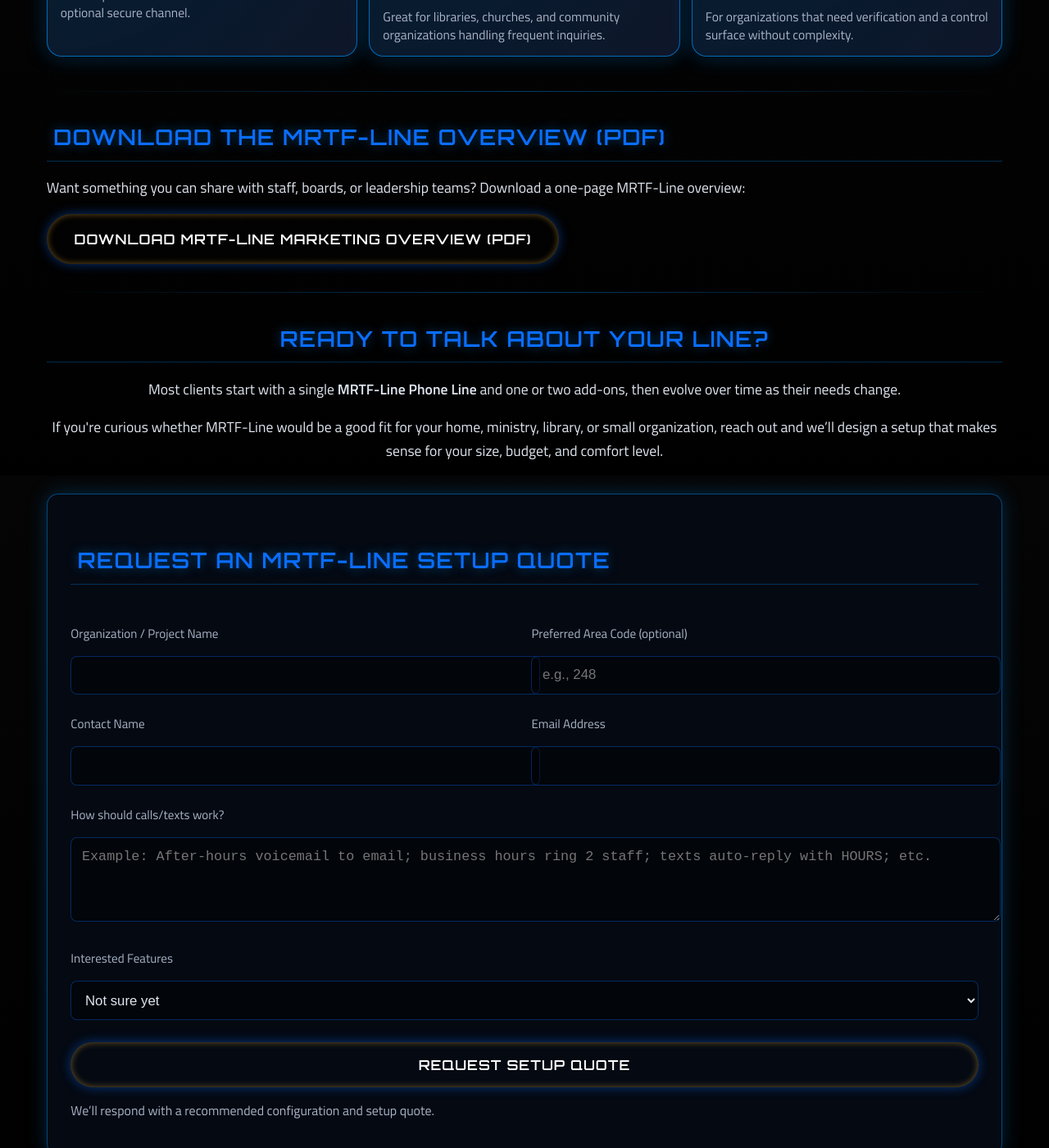
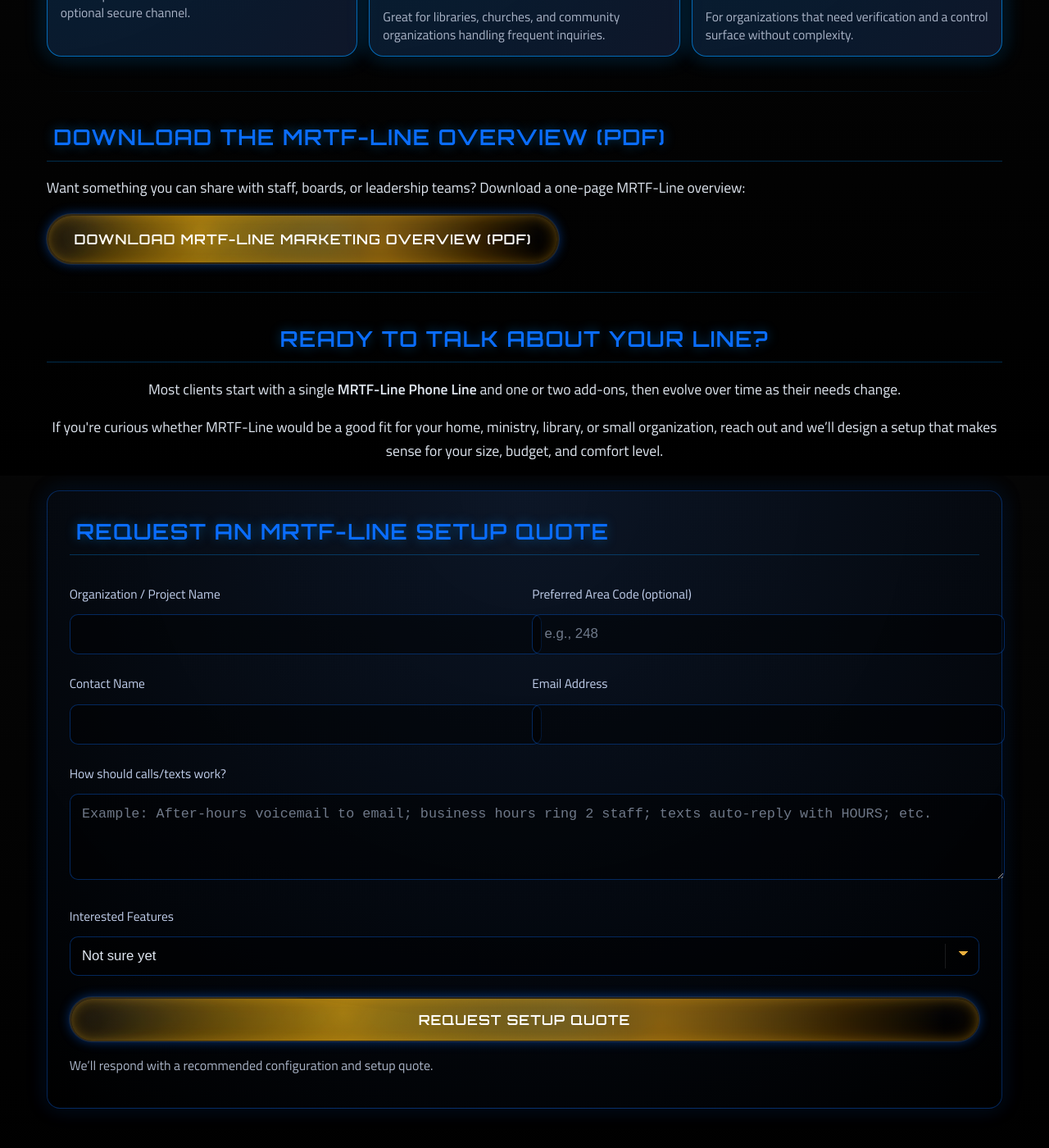
Before and after one commit to markisrt4/mrtechforge.github.io, a Jekyll site: the page built from services/mrtf-line.md, in a window 1280 px wide and 1400 px high, scrolled down 3020 px. Shown: the whole window at 82% size. Built offline with Jekyll 4.4.1, drawn with Linux system fonts in a browser that asks for light colours.

Commit message:
mostly cosmetic changes

```diff
--- a/_sass/_buttons.scss
+++ b/_sass/_buttons.scss
@@ -1,6 +1,6 @@
 /* ==========================================================
-   M.R. TECHFORGE — CLASSIC FORGE BUTTONS (v2.1 Polished)
-   Large • Rounded • Gradient • Glow • Animated Hover Sweep
+   M.R. TECHFORGE — CLASSIC FORGE BUTTONS (v3.0 Molten Core)
+   Large • Rounded • Gradient • Molten interior • Hover flare
    ========================================================== */
 
 .btn {
@@ -13,46 +13,20 @@
 
   font-family: "Orbitron", sans-serif;
   font-size: 1rem;
-  font-weight: 700;
+  font-weight: 800;
   text-transform: uppercase;
   letter-spacing: 1px;
 
   text-decoration: none;
   cursor: pointer;
-
   position: relative;
   overflow: hidden;
+
   z-index: 5;
+  transition: transform 0.22s ease, box-shadow 0.25s ease, filter 0.25s ease;
+  pointer-events: auto;
 
-  transition: transform 0.25s ease, box-shadow 0.25s ease;
-  pointer-events: auto;
-}
-
-/* Forge Glow */
-.btn-forge {
-  background: linear-gradient(
-    90deg,
-    var(--forge-hotmetal-dark),
-    var(--forge-hotmetal),
-    var(--forge-accent),
-    var(--forge-accent-dark)
-  );
-
-  background-size: 260%;
-  color: white;
-
-  box-shadow:
-    0 0 14px rgba(var(--forge-accent-rgb), 0.45),
-    inset 0 0 8px rgba(var(--forge-hotmetal-rgb), 0.45);
-}
-
-.btn-forge:hover {
-  transform: translateY(-3px);
-  background-position: 100% 0;
-
-  box-shadow:
-    0 0 26px rgba(var(--forge-accent-rgb), 0.88),
-    inset 0 0 10px rgba(var(--forge-hotmetal-rgb), 0.75);
+  border: 0;
 }
 
 /* Optional icon support */
@@ -62,41 +36,151 @@
   font-size: 1.1rem;
 }
 
-/* Ripple effect */
+/* ---------------------------------------
+   Forge button w/ “molten core”
+---------------------------------------- */
+.btn-forge {
+  color: #ffffff;
+
+  /* outer shell gradient */
+  background: linear-gradient(
+    90deg,
+    var(--forge-hotmetal-dark),
+    var(--forge-hotmetal),
+    var(--forge-accent),
+    var(--forge-accent-dark)
+  );
+  background-size: 260%;
+
+  box-shadow:
+    0 0 14px rgba(var(--forge-accent-rgb), 0.45),
+    inset 0 0 10px rgba(var(--forge-hotmetal-rgb), 0.40);
+
+  /* crisp edges */
+  outline: 1px solid rgba(255,255,255,0.08);
+}
+
+/* molten layer */
+.btn-forge::before {
+  content: "";
+  position: absolute;
+  inset: 2px;              /* creates “rim” */
+  border-radius: 999px;
+  z-index: -1;
+
+  background:
+    radial-gradient(circle at 30% 35%, rgba(251,191,36,0.65), transparent 45%),
+    radial-gradient(circle at 65% 60%, rgba(245,158,11,0.55), transparent 48%),
+    radial-gradient(circle at 55% 25%, rgba(56,189,248,0.22), transparent 55%),
+    linear-gradient(180deg, rgba(10,10,12,0.55), rgba(0,0,0,0.65));
+
+  box-shadow:
+    inset 0 0 16px rgba(251,191,36,0.22),
+    inset 0 0 28px rgba(245,158,11,0.14);
+
+  filter: saturate(1.1);
+  animation: moltenDrift 5.8s ease-in-out infinite;
+  opacity: 0.95;
+}
+
+/* shimmer / heat sweep */
+.btn-forge::after {
+  content: "";
+  position: absolute;
+  inset: -40% -60%;
+  z-index: 0;
+
+  background: linear-gradient(
+    120deg,
+    transparent 35%,
+    rgba(255,255,255,0.12) 48%,
+    rgba(251,191,36,0.20) 52%,
+    transparent 65%
+  );
+
+  transform: translateX(-18%) rotate(8deg);
+  opacity: 0.35;
+  transition: opacity 0.25s ease, transform 0.35s ease;
+  pointer-events: none;
+}
+
+/* keep text above effects */
+.btn-forge > * {
+  position: relative;
+  z-index: 2;
+}
+
+.btn-forge:hover {
+  transform: translateY(-3px);
+  background-position: 100% 0;
+
+  box-shadow:
+    0 0 30px rgba(var(--forge-accent-rgb), 0.78),
+    0 0 18px rgba(var(--forge-hotmetal-rgb), 0.45),
+    inset 0 0 12px rgba(var(--forge-hotmetal-rgb), 0.55);
+
+  filter: brightness(1.03);
+}
+
+.btn-forge:hover::after {
+  opacity: 0.55;
+  transform: translateX(6%) rotate(8deg);
+}
+
+.btn-forge:active {
+  transform: translateY(-1px) scale(0.99);
+}
+
+/* Secondary + Ghost variants for your thanks page buttons */
+.btn-forge-secondary {
+  box-shadow:
+    0 0 12px rgba(var(--forge-hotmetal-rgb), 0.35),
+    inset 0 0 10px rgba(var(--forge-accent-rgb), 0.22);
+}
+
+.btn-forge-ghost {
+  background: rgba(0,0,0,0.35);
+  border: 1px solid rgba(var(--forge-accent-rgb), 0.40);
+  box-shadow: 0 0 14px rgba(var(--forge-accent-rgb), 0.18);
+}
+
+.btn-forge-ghost::before,
+.btn-forge-ghost::after {
+  display: none;
+}
+
+.btn-forge-ghost:hover {
+  box-shadow: 0 0 22px rgba(var(--forge-accent-rgb), 0.35);
+}
+
+/* Molten drift animation */
+@keyframes moltenDrift {
+  0%   { transform: scale(1) translate(0, 0); }
+  40%  { transform: scale(1.02) translate(1px, -1px); }
+  70%  { transform: scale(1.015) translate(-1px, 1px); }
+  100% { transform: scale(1) translate(0, 0); }
+}
+
+/* Ripple effect (your original behavior, but improved) */
 .btn::after {
+  /* NOTE: we already use ::after for the forge shimmer.
+     So ripple is applied only to .btn (non-forge) unless you want both.
+     If you want ripple on forge buttons too, tell me and I’ll combine them cleanly. */
+}
+
+.btn:not(.btn-forge)::after {
   content: "";
   position: absolute;
   width: 1px;
   height: 1px;
-
   background: rgba(255,255,255,0.45);
   border-radius: 50%;
   opacity: 0;
-
   transform: scale(1);
   transition: transform 0.55s ease, opacity 0.55s ease;
 }
 
-.btn:active::after {
+.btn:not(.btn-forge):active::after {
   opacity: 1;
   transform: scale(85);
 }
-
-/* Make <button class="btn btn-forge"> match <a> buttons */
-button.btn {
-  border: none;
-  background: transparent;
-  appearance: none;
-  -webkit-appearance: none;
-}
-
-/* Ensure buttons inherit the same text color */
-button.btn.btn-forge {
-  color: white;
-}
-
-/* Improve accessibility: focus ring */
-.btn:focus-visible {
-  outline: 2px solid rgba(var(--forge-accent-rgb), 0.85);
-  outline-offset: 3px;
-}
--- a/_sass/_forms.scss
+++ b/_sass/_forms.scss
@@ -1,81 +1,135 @@
 /* ==========================================================
-   M.R. TECHFORGE — FORMS (v1.0)
-   Contact page form
+   M.R. TECHFORGE — FORMS (v2.0)
+   Global form styling + Netlify forms + clean responsive grids
    ========================================================== */
 
 .forge-form {
-  margin-top: 2rem;
+  margin-top: 1.2rem;
 }
 
+/* Inputs */
 .forge-form input,
-.forge-form textarea {
+.forge-form textarea,
+.forge-form select {
   width: 100%;
-  padding: 0.75rem;
-  margin: 0.6rem 0;
-
-  background: rgba(0,0,0,0.4);
+  padding: 0.8rem 0.85rem;
+  margin: 0.55rem 0;
+  background: rgba(0,0,0,0.45);
   border: 1px solid rgba(var(--forge-accent-rgb),0.35);
-  border-radius: 8px;
-
+  border-radius: 10px;
   color: var(--forge-text);
   font-size: 1rem;
+  transition: border-color 0.2s ease, box-shadow 0.25s ease, transform 0.12s ease;
+}
+
+.forge-form input::placeholder,
+.forge-form textarea::placeholder {
+  color: rgba(200, 215, 240, 0.55);
 }
 
 .forge-form input:focus,
-.forge-form textarea:focus {
-  border-color: var(--forge-hotmetal);
-  outline: none;
-  box-shadow: 0 0 14px rgba(var(--forge-hotmetal-rgb),0.4);
-}
-
-/* ==========================================================
-   MRTF additions — form layout upgrades (still generic)
-   ========================================================== */
-
-.forge-form label {
-  display: block;
-  font-size: 0.9rem;
-  margin-top: 0.85rem;
-  margin-bottom: 0.25rem;
-  color: var(--forge-subtext);
-}
-
-.forge-form select {
-  width: 100%;
-  padding: 0.75rem;
-  margin: 0.6rem 0;
-  background: rgba(0,0,0,0.4);
-  border: 1px solid rgba(var(--forge-accent-rgb),0.35);
-  border-radius: 8px;
-  color: var(--forge-text);
-  font-size: 1rem;
-}
-
+.forge-form textarea:focus,
 .forge-form select:focus {
   border-color: var(--forge-hotmetal);
   outline: none;
-  box-shadow: 0 0 14px rgba(var(--forge-hotmetal-rgb),0.4);
+  box-shadow: 0 0 16px rgba(var(--forge-hotmetal-rgb),0.35);
 }
 
-/* Nice grouped rows for desktop */
-.forge-form .form-grid {
+/* Labels */
+.forge-form label {
+  display: block;
+  margin-top: 0.85rem;
+  margin-bottom: 0.15rem;
+  font-size: 0.92rem;
+  color: rgba(210, 225, 255, 0.92);
+}
+
+/* Optional wrapper card */
+.forge-form-card {
+  margin: 2rem 0;
+  padding: 1.6rem 1.6rem 1.4rem;
+  border-radius: 16px;
+  background: radial-gradient(circle at top, rgba(59,130,246,.14), rgba(0,0,0,.88));
+  border: 1px solid rgba(var(--forge-accent-rgb), 0.35);
+  box-shadow:
+    0 0 18px rgba(0,0,0,0.55),
+    0 0 26px rgba(var(--forge-accent-rgb), 0.18);
+}
+
+.forge-form-card h2,
+.forge-form-card h3 {
+  margin-top: 0;
+}
+
+/* Responsive 2-col grid used by your form */
+.form-grid {
   display: grid;
-  grid-template-columns: 1fr 1fr;
-  gap: 1rem;
+  grid-template-columns: repeat(2, minmax(0, 1fr));
+  gap: 0.9rem 1.1rem;
 }
 
 @media (max-width: 760px) {
-  .forge-form .form-grid {
-    grid-template-columns: 1fr;
-  }
+  .form-grid { grid-template-columns: 1fr; }
+  .forge-form-card { padding: 1.2rem 1.1rem; }
 }
 
-/* Form container card styling (optional but clean) */
-.forge-form-card {
-  margin: 2.2rem 0 1.2rem;
-  padding: 1.5rem 1.7rem;
-  border-radius: 14px;
-  background: rgba(5, 10, 20, 0.9);
-  border: 1px solid rgba(0,150,255,0.45);
-  box-shadow: 0 0 24px rgba(0,150,255,0.25);
+/* Make select look consistent across browsers */
+.forge-form select {
+  appearance: none;
+  background-image:
+    linear-gradient(45deg, transparent 50%, rgba(245,184,65,0.95) 50%),
+    linear-gradient(135deg, rgba(245,184,65,0.95) 50%, transparent 50%),
+    linear-gradient(to right, rgba(255,255,255,0.10), rgba(255,255,255,0.10));
+  background-position:
+    calc(100% - 18px) calc(50% - 3px),
+    calc(100% - 12px) calc(50% - 3px),
+    calc(100% - 2.4rem) 50%;
+  background-size: 6px 6px, 6px 6px, 1px 1.8rem;
+  background-repeat: no-repeat;
+  padding-right: 2.8rem;
 }
+
+/* Thanks page helpers */
+.forge-thanks-hero {
+  padding: 2rem 1.8rem;
+}
+
+.forge-thanks-kicker {
+  font-size: 0.8rem;
+  letter-spacing: 0.18em;
+  text-transform: uppercase;
+  color: var(--forge-accent);
+  margin-bottom: 0.5rem;
+  opacity: 0.95;
+}
+
+.forge-thanks-lead {
+  max-width: 900px;
+  color: var(--forge-subtext);
+  font-size: 1.05rem;
+  line-height: 1.55;
+}
+
+.forge-thanks-meta {
+  display: flex;
+  flex-wrap: wrap;
+  gap: 0.6rem;
+  margin-top: 1rem;
+}
+
+.forge-thanks-chip {
+  border-radius: 999px;
+  padding: 0.4rem 0.75rem;
+  font-size: 0.92rem;
+  border: 1px solid rgba(var(--forge-accent-rgb), 0.28);
+  background: rgba(0, 0, 0, 0.35);
+  color: rgba(230, 240, 255, 0.92);
+}
+
+.forge-thanks-actions {
+  display: flex;
+  flex-wrap: wrap;
+  justify-content: center;
+  gap: 0.8rem;
+  margin-top: 1rem;
+}
```
Also changed, not shown: _sass/thanks.md (deleted, +0 -24 lines), thanks.md (added, +53 -0 lines).
